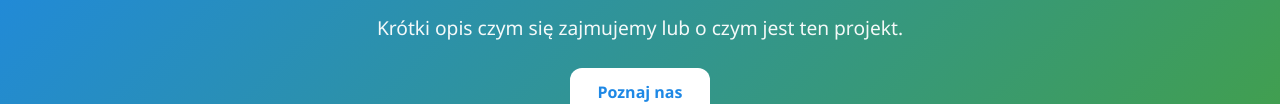
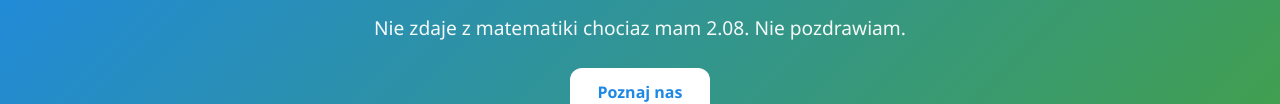
Before and after one commit to wasyl1121/brainrots, a plain HTML site: page index.html in a window 1280 px wide. Shown: the part 215-319 px from the top of the page. Drawn offline with Linux system fonts and the light colour scheme.

Commit message:
Update index.html

```diff
--- a/index.html
+++ b/index.html
@@ -19,7 +19,7 @@
 
   <section class="hero">
     <h1>Witaj na naszej stronie!</h1>
-    <p>Krótki opis czym się zajmujemy lub o czym jest ten projekt.</p>
+    <p>Nie zdaje z matematiki chociaz mam 2.08. Nie pozdrawiam.</p>
     <a href="o-nas.html" class="btn">Poznaj nas</a>
   </section>
 
```
